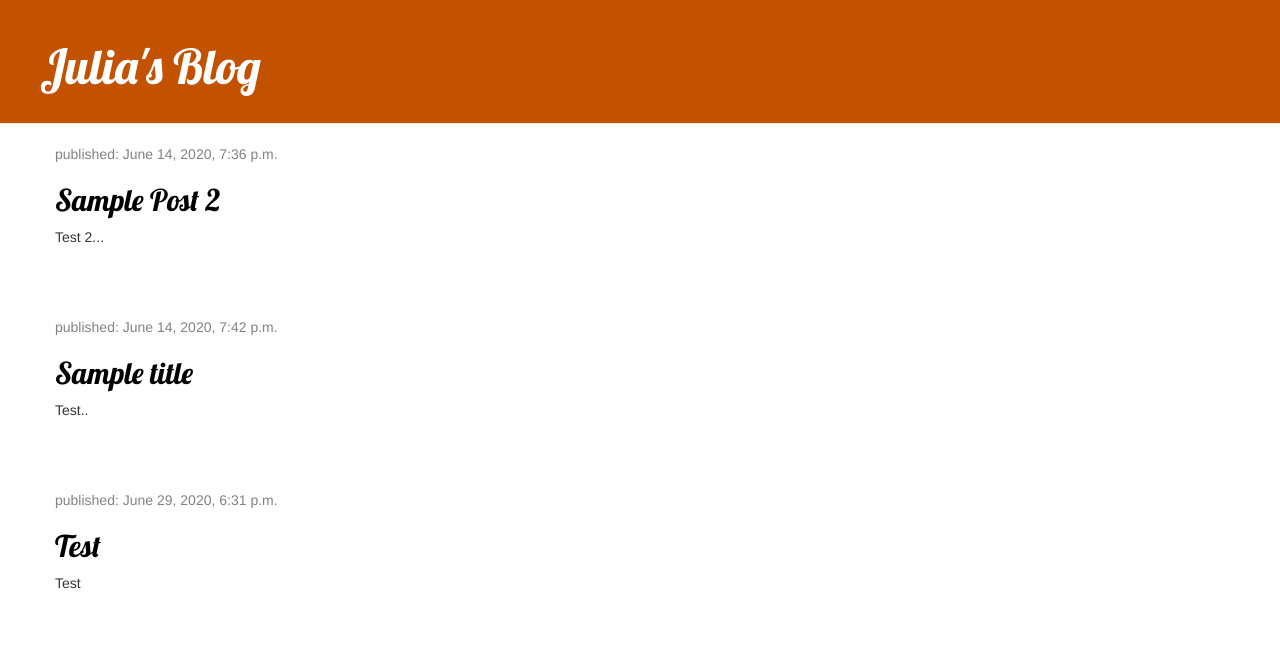
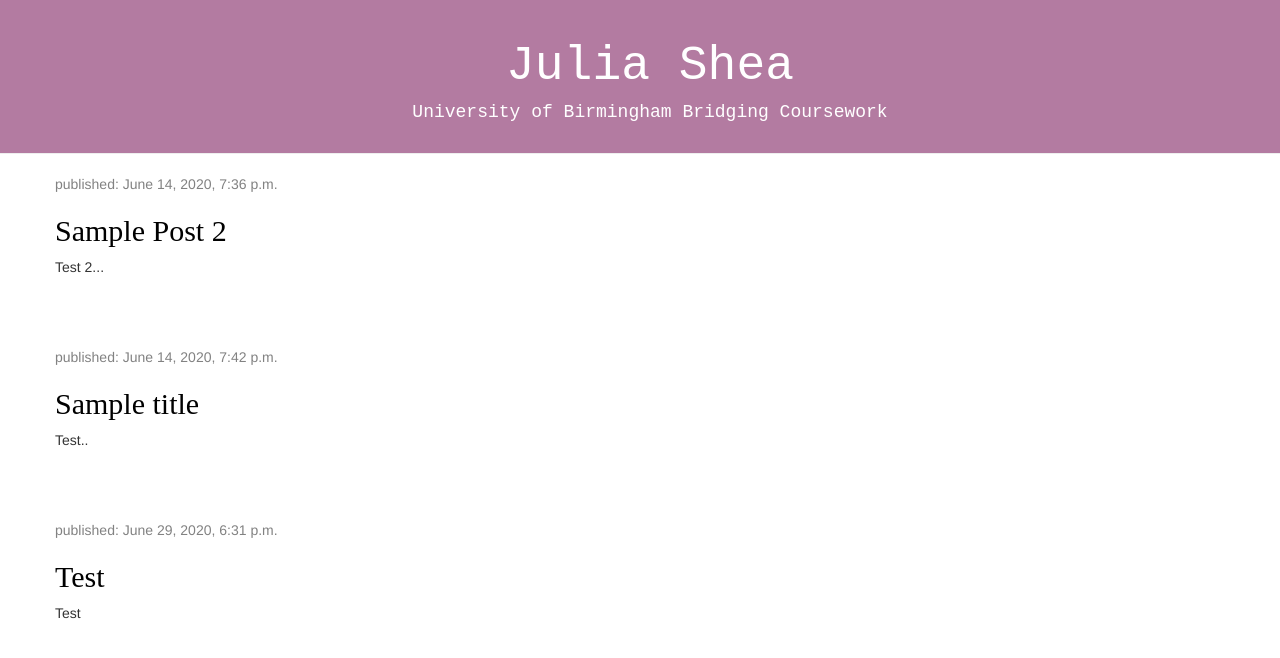
Before and after one commit to julshea/django-blog, a Django app: page / in a window 1280 px wide. Shown: the top 658 px of the page. Run offline with Django 3.2, Linux system fonts and the light colour scheme; data comes from the database, SQL or seed files in the repository; some libraries are stand-ins or nearby versions.

Commit message:
Final CSS edits

```diff
--- a/blog/static/css/blog.css
+++ b/blog/static/css/blog.css
@@ -1,21 +1,30 @@
 .page-header {
-  background-color: #C25100;
+  background-color: #b37ba1;
+  text-align: center;
   margin-top: 0;
   padding: 20px 20px 20px 40px;
 }
+
 
 .page-header h1, .page-header h1 a, .page-header h1 a:visited, .page-header h1 a:active {
   color: #ffffff;
   font-size: 36pt;
   text-decoration: none;
+  font-family: 'Courier New';
 }
 
 .content {
   margin-left: 40px;
 }
 
-h1, h2, h3, h4 {
-  font-family: 'Lobster', cursive;
+h4{
+    color: #ffffff;
+    text-align: center;
+    font-family: 'Courier New';
+}
+
+h2, h3 {
+  font-family: 'Lucidatypewriter';
 }
 
 .date {
--- a/blog/templates/blog/base.html
+++ b/blog/templates/blog/base.html
@@ -12,7 +12,9 @@
       {% if user.is_authenticated %}
       <a href="{% url 'post_new' %}" class="top-menu"><span class="glyphicon glyphicon-plus"></span></a>
       {% endif %}
-      <h1><a href="/">Julia's Blog</a></h1> </div>
+      <h1><a href="/">Julia Shea</a></h1>
+        <h4>University of Birmingham Bridging Coursework</h4>
+    </div>
         <div class="content container">
           <div class="row">
             <div class="col-md-8">
```
Also changed, not shown: blog/templates/blog/post_list.html (line endings or trailing spaces).
